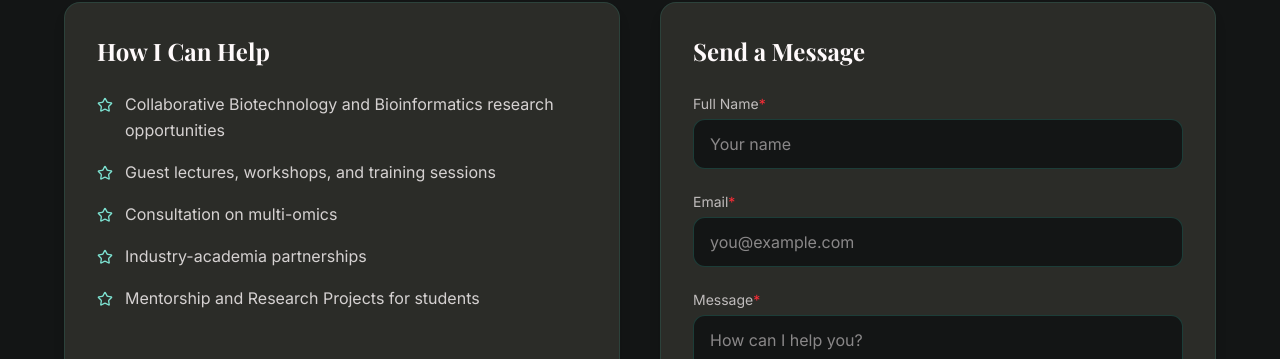
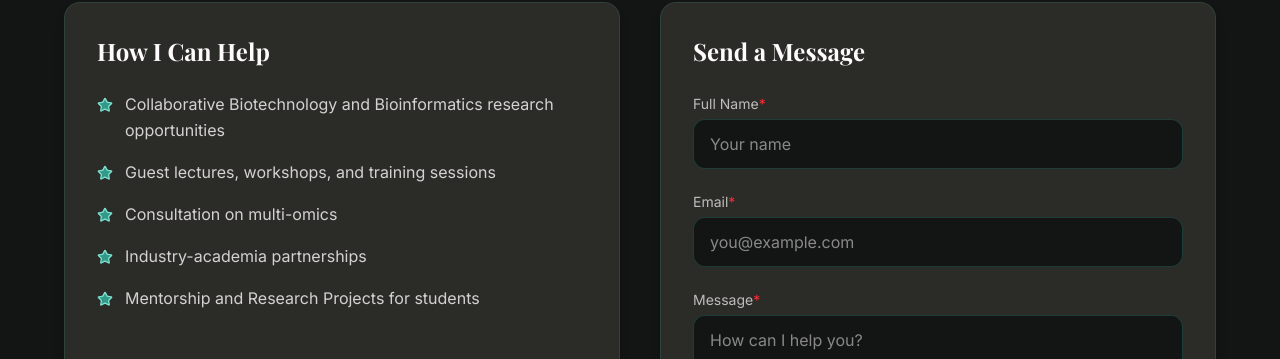
Before and after one commit to Rohit03022006/Dr.-Parneeta-Chaudhary-Portfolio, a Next.js app: page / in a window 1280 px wide. Shown: the part 11355-11714 px from the top of the page. Built offline with nearby package versions, Linux system fonts and the light colour scheme; no server answers; a web font is replaced by a local one.

Commit message:
fix: Update star icon fill color in Contact component

```diff
--- a/app/components/Contact.jsx
+++ b/app/components/Contact.jsx
@@ -88,7 +88,7 @@ const Contact = () => {
             {highlights.map((item, index) => (
               <li key={index} className="flex items-start gap-3">
                 <div className="mt-0.5 sm:mt-1 flex-shrink-0">
-                  <Star size={16} className="sm:w-4 sm:h-5 text-(--accent-color)" />
+                  <Star size={16}  fill="var(--border-color)"  className="sm:w-4 sm:h-5 text-(--accent-color)" />
                 </div>
                 <p className="text-(--text-primary)/80 text-sm sm:text-base leading-relaxed">
                   {item}
```
